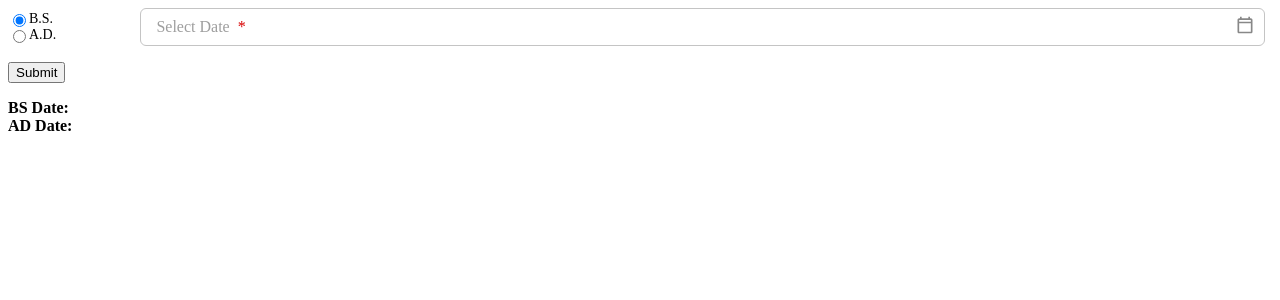
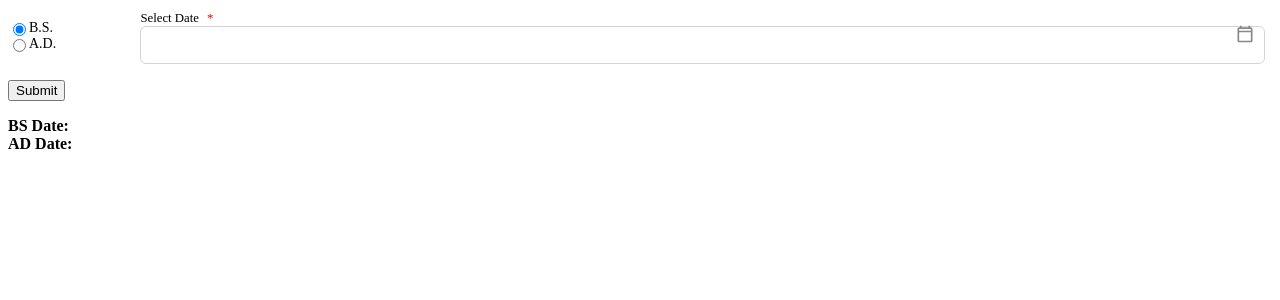
Before and after one commit to Ganesh123AS/nepali-date-pickers, a React (Vite) app: page / in a window 1280 px wide. Shown: the top 300 px of the page. Built offline with nearby package versions, Linux system fonts and the light colour scheme.

Commit message:
css change change in variant...

```diff
--- a/src/App.tsx
+++ b/src/App.tsx
@@ -43,7 +43,7 @@ const App: React.FC = () => {
             isRequired={true}
             theme="light"
             dynamicDate={["AD", "BS"]}
-            variant={"outlined"}
+            // variant={"outlined"}
             // selectTodayDate={true}
             onChange={(val: any) => {
               setFieldValue('date1', val?.target?.value?.bs || '');
--- a/src/components/NepaliDatePicker.tsx
+++ b/src/components/NepaliDatePicker.tsx
@@ -213,10 +213,6 @@ export const NepaliCalendar: React.FC<NepaliCalendarProps> = ({
     return (
         <div className={`calendar-wrapper lg-${size}`} ref={calendarRef}>
             <div className='calendar-wrapper-inner'>
-                {variant !== 'outlined' && label && <label {...(labelProps ? labelProps : { className: 'label-input' })}>
-                    {label}
-                    {isRequired && <span className='label-is-required'>*</span>}
-                </label>}
                 <div className="main-textfield">
                     {isDynamic && (
                         <div className="calendar-radio-group">
@@ -240,6 +236,10 @@ export const NepaliCalendar: React.FC<NepaliCalendarProps> = ({
                     )}
 
                     <div className="calendar-input-wrapper">
+                        {variant !== 'outlined' && label && <label {...(labelProps ? labelProps : { className: 'label-input' })}>
+                            {label}
+                            {isRequired && <span className='label-is-required'>*</span>}
+                        </label>}
                         {variant === "outlined" ? (
                             <>
                                 <input
--- a/src/styles.css
+++ b/src/styles.css
@@ -65,6 +65,19 @@
     width: 100%;
 }
 
+/*
+.calendar-input {
+    width: 100%;
+    padding: 10px;
+    box-sizing: border-box;
+    border: 1px solid #d1d5db;
+    border-radius: 6px;
+    font-size: 14px;
+    background-color: #ffffff;
+    cursor: pointer;
+    transition: border-color 0.2s ease, box-shadow 0.2s ease;
+} */
+
 .calendar-input {
     width: 100%;
     padding: 10px;
@@ -72,7 +85,7 @@
     font-size: 14px;
     border-radius: 6px;
     outline: none;
-    background-color: transparent;
+    border: 1px solid #d1d5db;
     cursor: pointer;
     transition: border-color 0.2s ease, box-shadow 0.2s ease;
 }
```
